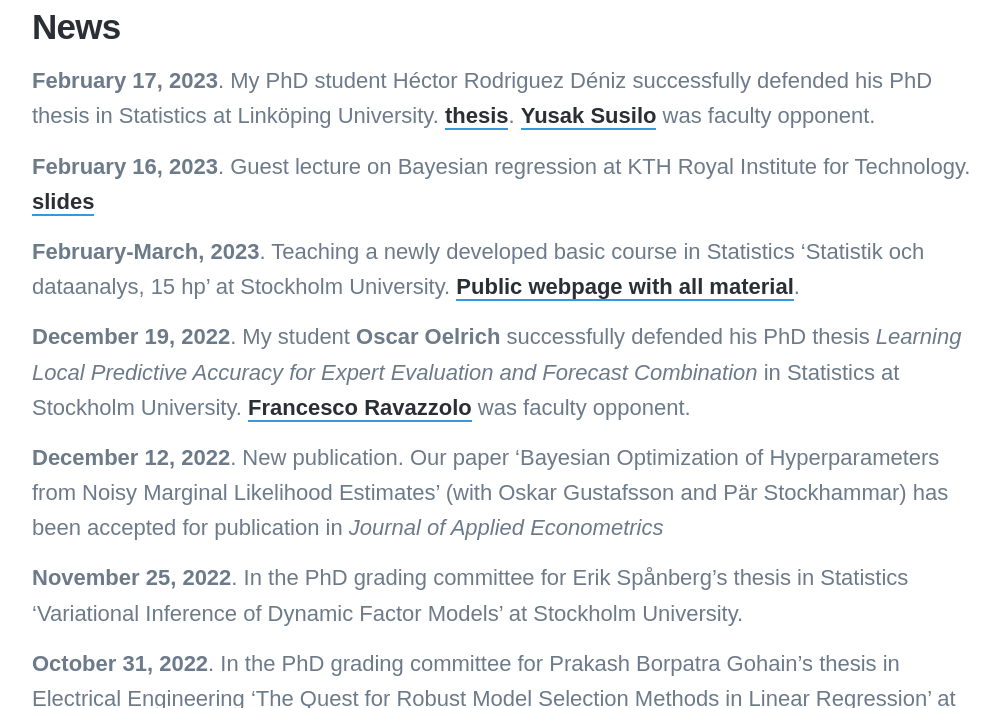
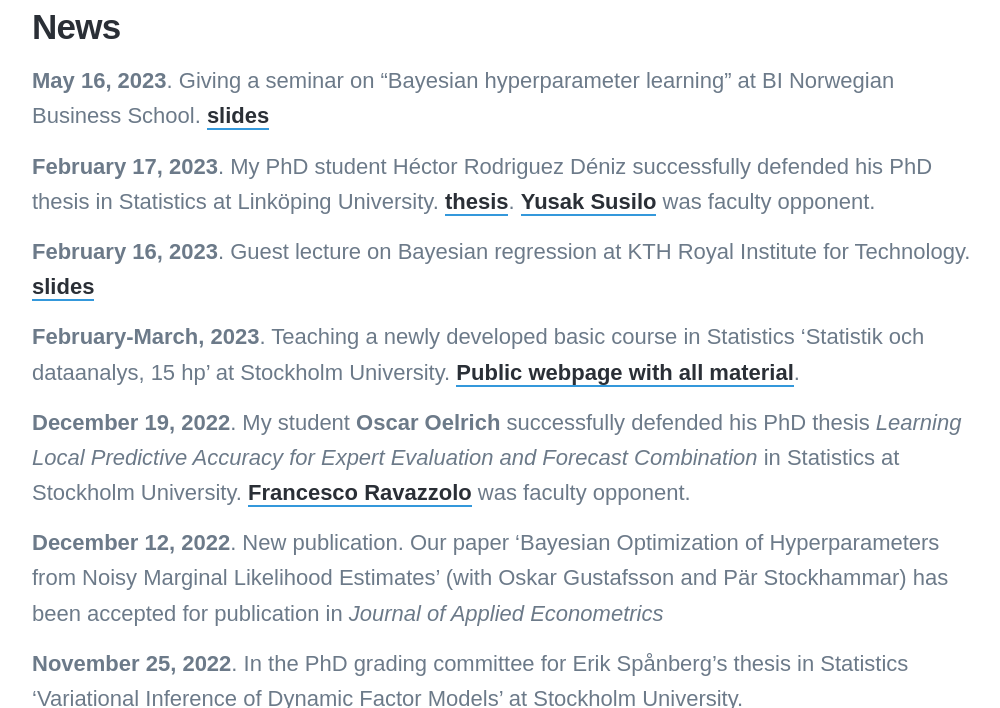
Before and after one commit to mattiasvillani/mattiasvillani.github.io, a Jekyll site: the page built from _pages/news.md, in a window 1280 px wide and 900 px high, scrolled down 416 px, cut to the strip 192-900 px from the top of the window. Shown: the whole strip, without its empty margins (138-1138 px from the left). Built offline with Jekyll 4.4.1, drawn with Linux system fonts in a browser that asks for light colours; nearby versions of some CDN libraries; some web fonts are replaced.

Commit message:
adding BI talk news

```diff
--- a/_pages/news.md
+++ b/_pages/news.md
@@ -6,6 +6,8 @@ featured_image: /images/newspaper_desk_crop.jpg
 ---
 
 ## News
+
+**May 16, 2023**. Giving a seminar on "Bayesian hyperparameter learning" at BI Norwegian Business School. [slides](https://github.com/mattiasvillani/Talks/BI2023/raw/master/BIOslo2023.pdf)
 
 **February 17, 2023**. My PhD student Héctor Rodriguez Déniz successfully defended his PhD thesis in Statistics at Linköping University. [thesis](https://www.diva-portal.org/smash/get/diva2:1729371/FULLTEXT01.pdf). [Yusak Susilo](https://scholar.google.com/citations?user=1cqT1aoAAAAJ&hl=en) was faculty opponent.
 
```
